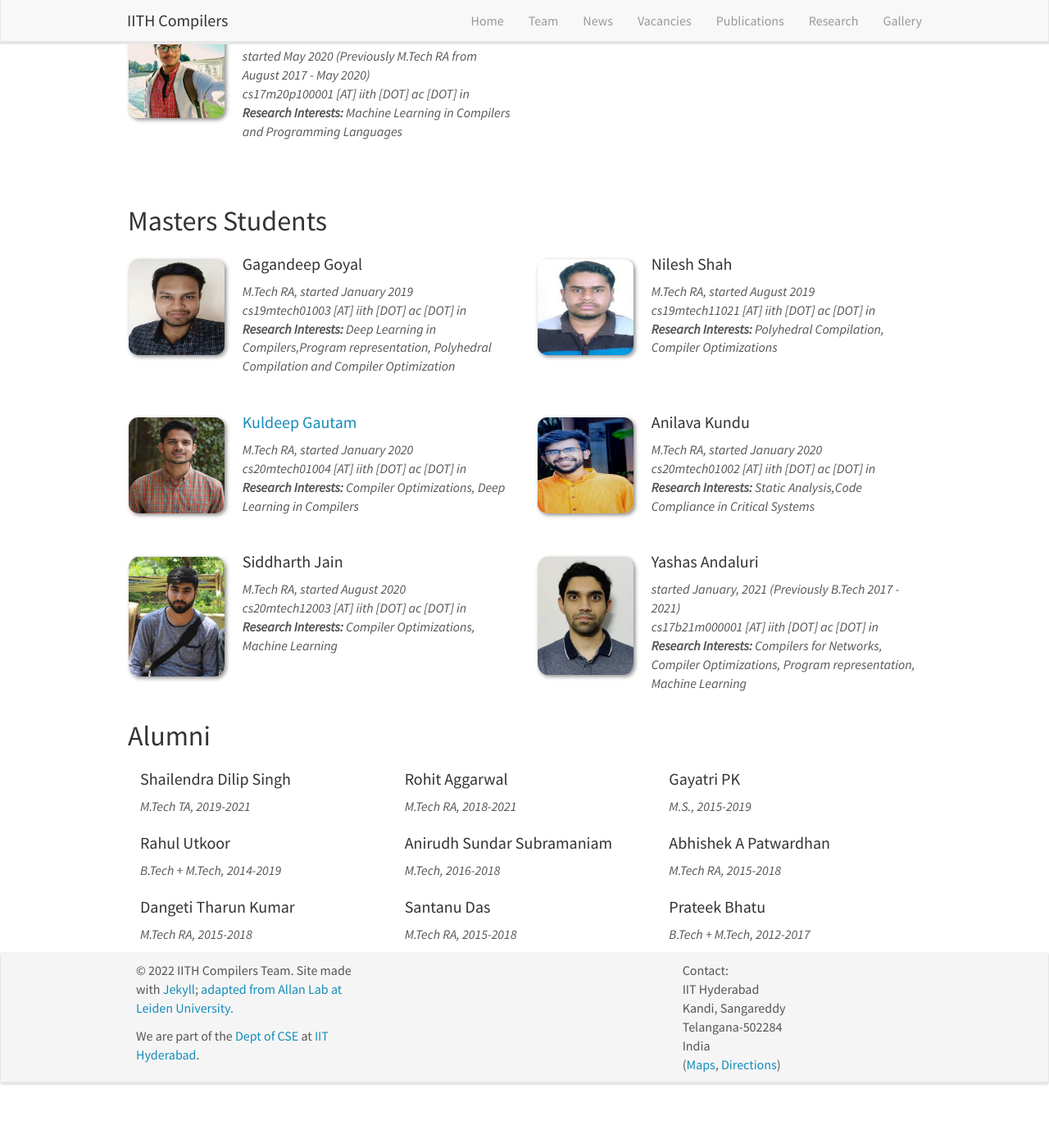
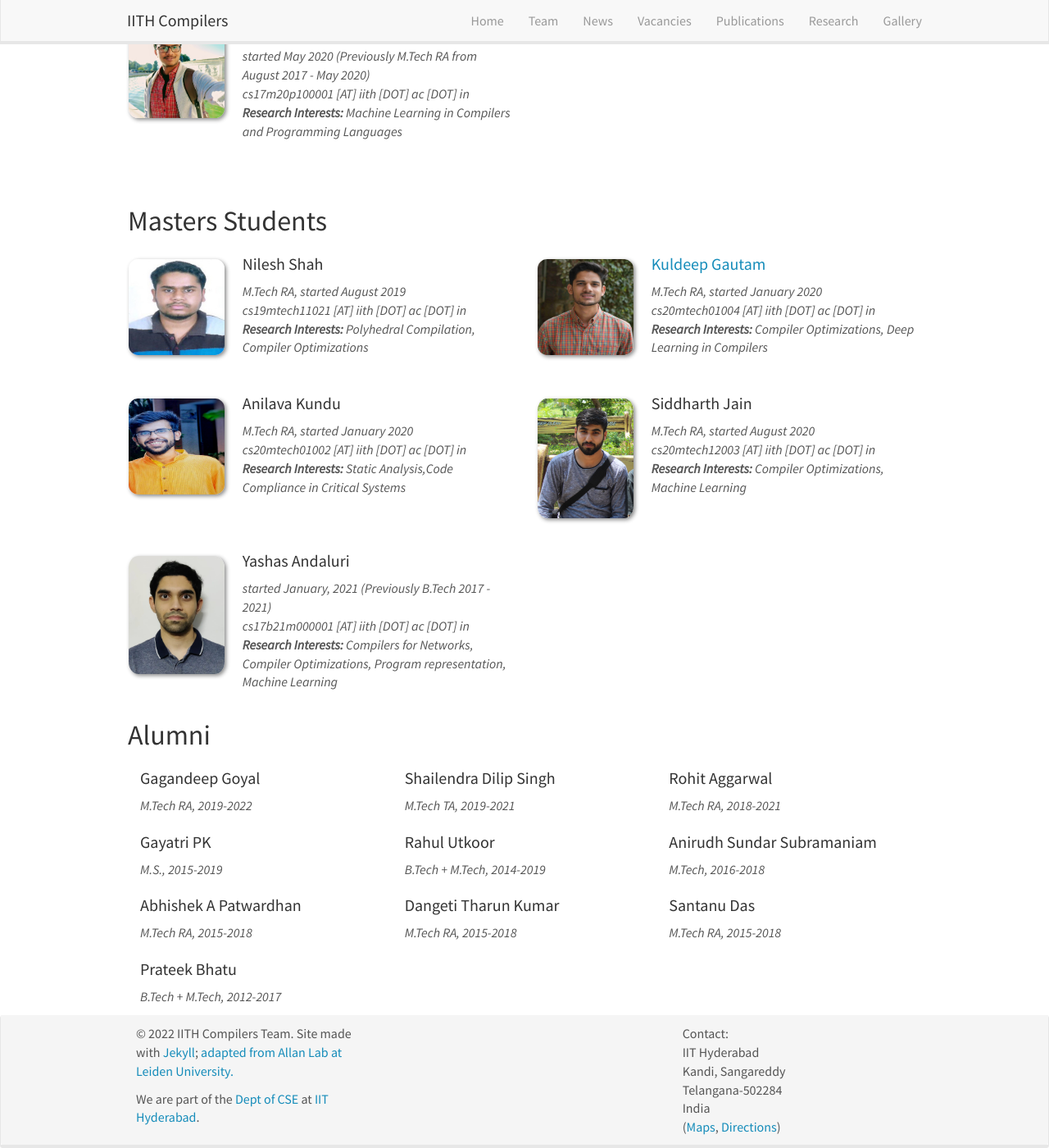
Before and after one commit to utpalbora/compilers.cse.iith.ac.in, a Jekyll site: the page built from _pages/team.md, in a window 1280 px wide and 1400 px high, scrolled down 821 px. Shown: the whole window at 82% size. Built offline with Jekyll 4.4.1, drawn with Linux system fonts in a browser that asks for light colours; nearby versions of some CDN libraries; before the commit the page ends 2144 px from its top, so only the background shows below that.

Commit message:
Move Gagan to alumni

```diff
--- a/_data/team_members.yml
+++ b/_data/team_members.yml
@@ -48,16 +48,6 @@
   email: cs17m20p100001 [AT] iith [DOT] ac [DOT] in
   interests: Machine Learning in Compilers and Programming Languages
 
-- name: Gagandeep Goyal
-  type: mtech
-  url:
-    value: 0
-    link:
-  photo: gagan.jpg
-  info: M.Tech RA, started January 2019
-  email: cs19mtech01003 [AT] iith [DOT] ac [DOT] in
-  interests: Deep Learning in Compilers,Program representation, Polyhedral Compilation and Compiler Optimization
-
 - name: Nilesh Shah
   type: mtech
   url:
@@ -107,6 +97,11 @@
   info: started January, 2021 (Previously B.Tech 2017 - 2021)
   email: cs17b21m000001 [AT] iith [DOT] ac [DOT] in
   interests: Compilers for Networks, Compiler Optimizations, Program representation, Machine Learning
+
+- name: Gagandeep Goyal
+  type: alum
+  info: M.Tech RA, 2019-2022
+  affiliation:
 
 - name: Shailendra Dilip Singh
   type: alum
```
